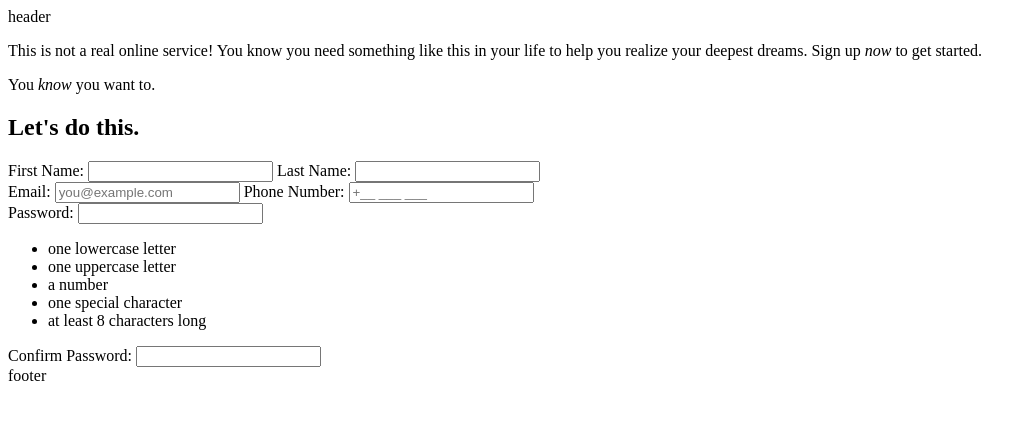
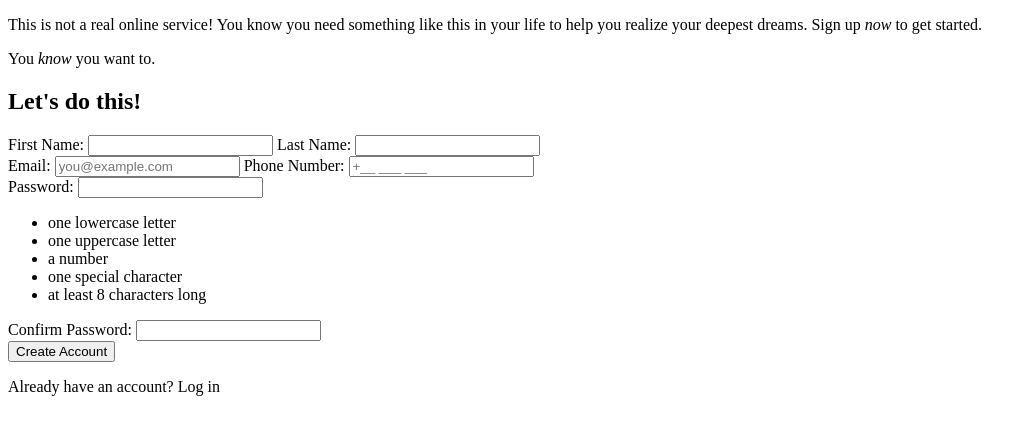
Before and after one commit to chhum-chanleak/sign-up-form, a plain HTML site: page index.html in a window 1280 px wide. Shown: the whole page, without its empty margins (0-1036 px from the left). Drawn offline with Linux system fonts and the light colour scheme.

Commit message:
feat: Add .btn and .msg sections

```diff
--- a/index.html
+++ b/index.html
@@ -9,7 +9,6 @@
 <body>
   <div class="container">
     <header>
-      header
     </header>
     <main>
       <div class="intro">
@@ -19,7 +18,7 @@
         <p>You <em>know</em> you want to.</p>
       </div>
       <form>
-        <h2>Let's do this.</h2>
+        <h2>Let's do this!</h2>
         <div class="row">
           <label for="fname">First Name:</label>
           <input type="text" id="fname" name="fname" pattern="^[a-zA-Z]+$">
@@ -49,9 +48,15 @@
           <label for="confirm_password">Confirm Password:</label>
           <input type="password" id="confirm_password" name="password">
         </div>
+        <div class="btn">
+          <button type="submit">Create Account</button>
+        </div>
+        <div class="msg">
+          <p class="" id="msg">Already have an account? <span>Log in</span></p>
+        </div>
       </form>
     </main>
-    <footer>footer</footer>
+    <footer></footer>
   </div>
 </body>
 </html>
```
